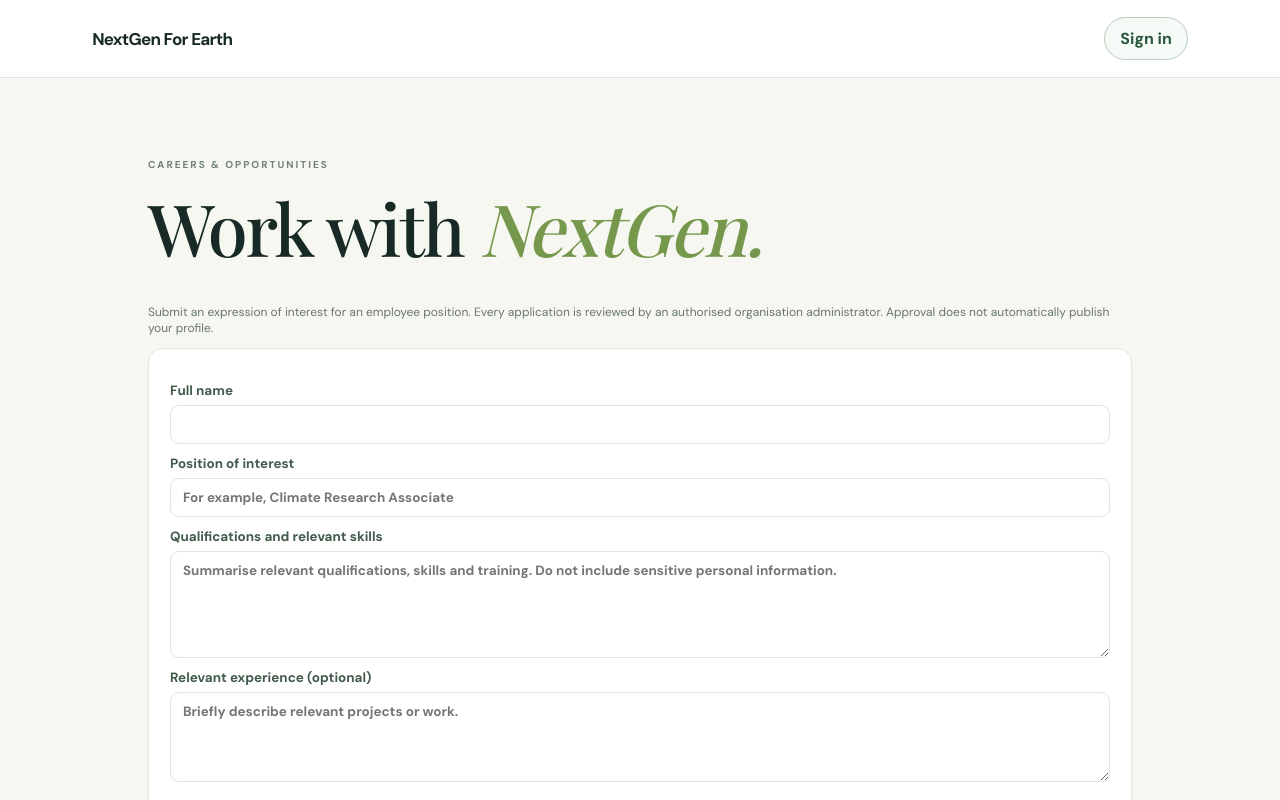
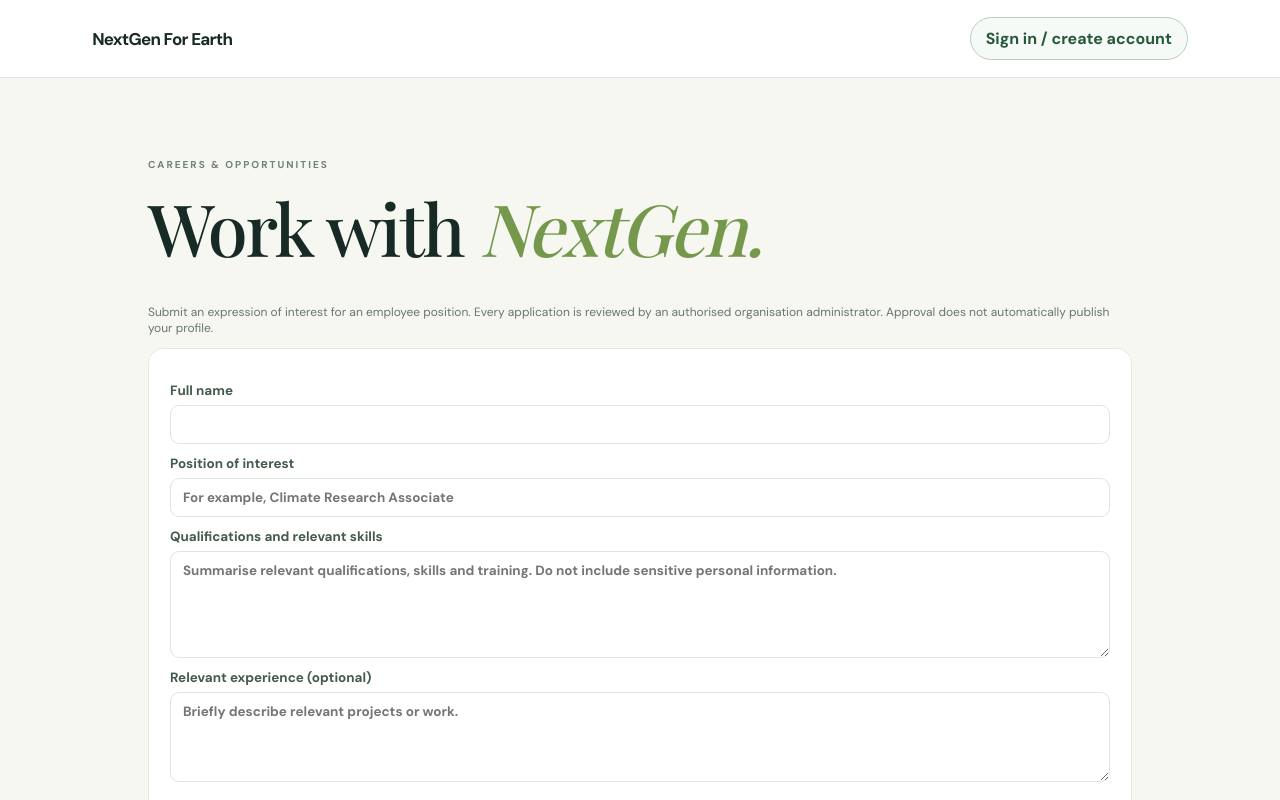
Before and after one commit to safuh/Stagingnextgenearth, a Next.js app in the folder web/: page /employment/apply in a window 1280 px wide. Shown: the top 800 px of the page. Built offline with nearby package versions, Linux system fonts and the light colour scheme; a web font is replaced by a local one.

Commit message:
fix(onboarding): point applicants to account creation option

```diff
--- a/web/app/employment/apply/page.tsx
+++ b/web/app/employment/apply/page.tsx
@@ -37,7 +37,7 @@ export default function EmploymentApplyPage() {
     <main className="workspace-shell">
       <header className="workspace-topbar">
         <Link className="brand" href="/">NextGen For Earth</Link>
-        <Link className="secondary-action" href="/#access">Sign in</Link>
+        <Link className="secondary-action" href="/#access">Sign in / create account</Link>
       </header>
       <section className="workspace-content">
         <p className="eyebrow">CAREERS & OPPORTUNITIES</p>
```
